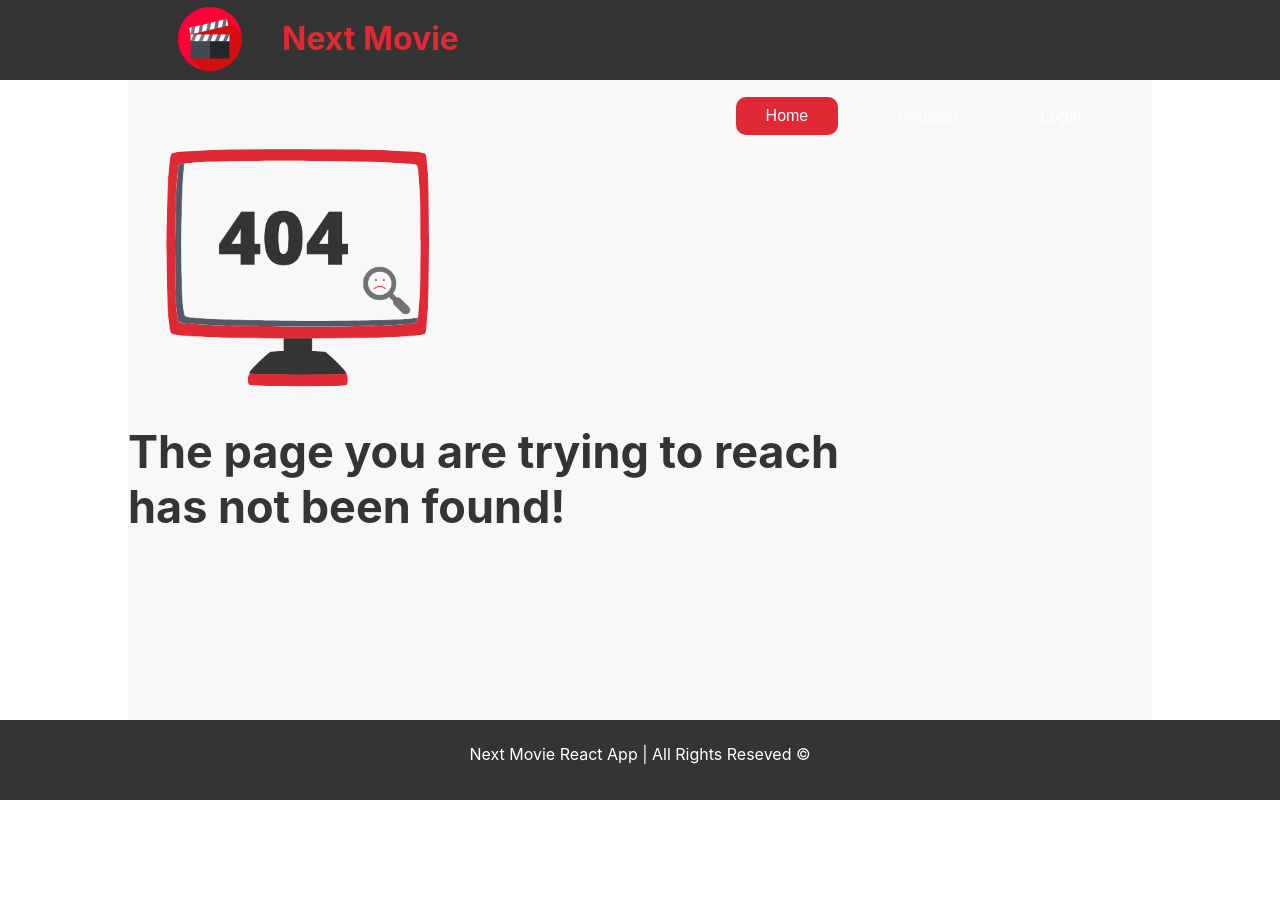
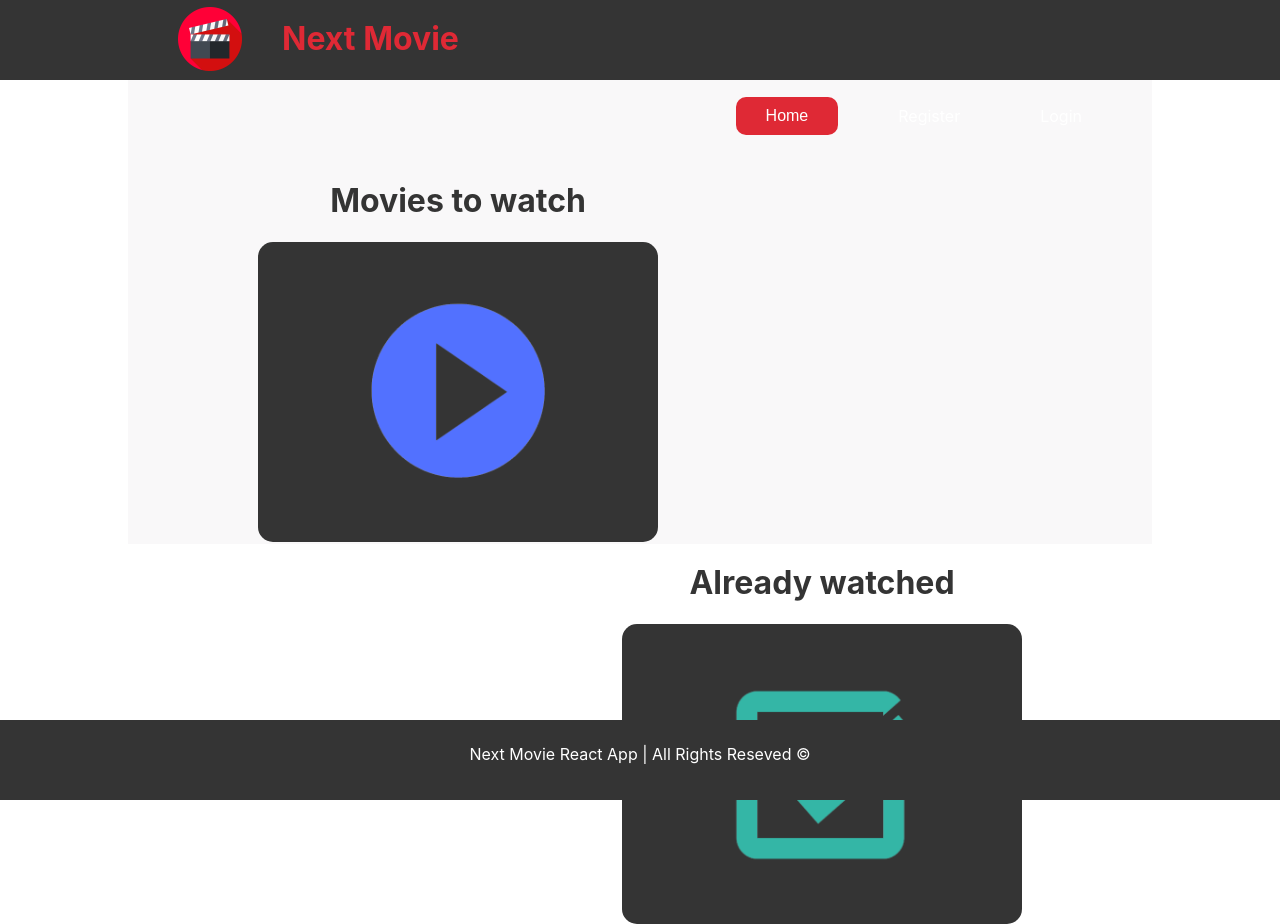
Before and after one commit to emveleva/react-movies-app, a React (Create React App) app: page /profile in a window 1280 px wide. Before the commit the page ends 800 px from the top, so only its background shows below. Built offline with nearby package versions, Linux system fonts and the light colour scheme.

Commit message:
added Profile html/css

```diff
--- a/src/App.js
+++ b/src/App.js
@@ -5,6 +5,7 @@ import Login from './components/Login'
 import NotFound from './components/NotFound'
 import Home from './components/Home'
 import Logout from './components/Logout'
+import Profile from './components/Profile'
 import { BrowserRouter as Router } from 'react-router-dom'
 import { Route, Switch } from 'react-router-dom'
 import './App.css';
@@ -20,6 +21,7 @@ function App() {
         <Route path='/register' component={Register} />
         <Route path='/login' component={Login} />
         <Route path='/logout' component={Logout} />
+        <Route path='/profile' component={Profile} />
         <Route component={NotFound} />
         </Switch>
         </Router>
--- a/src/components/Logout/Logout.module.css
+++ b/src/components/Logout/Logout.module.css
@@ -4,7 +4,7 @@
     margin: 0 auto;
     padding-top: 25vh;
     height: 100%;
-    padding-bottom: 20%;
+    padding-bottom: 10%;
     text-align: center;
 }
 
--- /dev/null
+++ b/src/components/Profile/Profile.js
@@ -0,0 +1,27 @@
+import { Fragment } from 'react';
+import style from './Profile.module.css';
+
+function Profile() {
+    return (
+      <main className={style.profile}>
+          <li className={style.profileLeft}>
+          <h1>Movies to watch</h1>
+            <div>
+            <img src="/img/to-watch2.png" alt="" srcset=""/>
+            </div>
+
+          </li>
+
+          <li className={style.profileRight}>
+          <h1>Already watched</h1>
+          <div>
+            <img src="/img/watched.png" alt="" srcset=""/>
+          </div>
+
+          </li>
+      </main>
+
+    );
+  }
+
+    export default Profile
--- /dev/null
+++ b/src/components/Profile/Profile.module.css
@@ -0,0 +1,42 @@
+.profile {
+    background-color: #f9f8f9;
+    width: 80%;
+    margin: 0 auto;
+    padding-top: 20vh;
+    height: 100%;
+    padding-bottom: 30%;
+}
+
+.profile h1 {
+    display: block;
+    color:#343434;
+}
+.profile li {
+    border-radius: 15px;
+    list-style: none;
+    text-align: center;
+}
+
+.profile div {
+    height: 300px;
+    width: 400px;
+    background-color: #343434;
+    border-radius: 15px;
+    list-style: none;
+    text-align: center;
+}
+
+.profile img {
+    height: 200px;
+    padding-top: 50px;
+}
+
+.profileLeft {
+    margin-left: 130px;
+    float: left;
+}
+
+.profileRight {
+    margin-right: 130px;
+    float: right;
+}
--- /dev/null
+++ b/src/components/Profile/index.js
@@ -0,0 +1 @@
+export {default} from './Profile';
```
